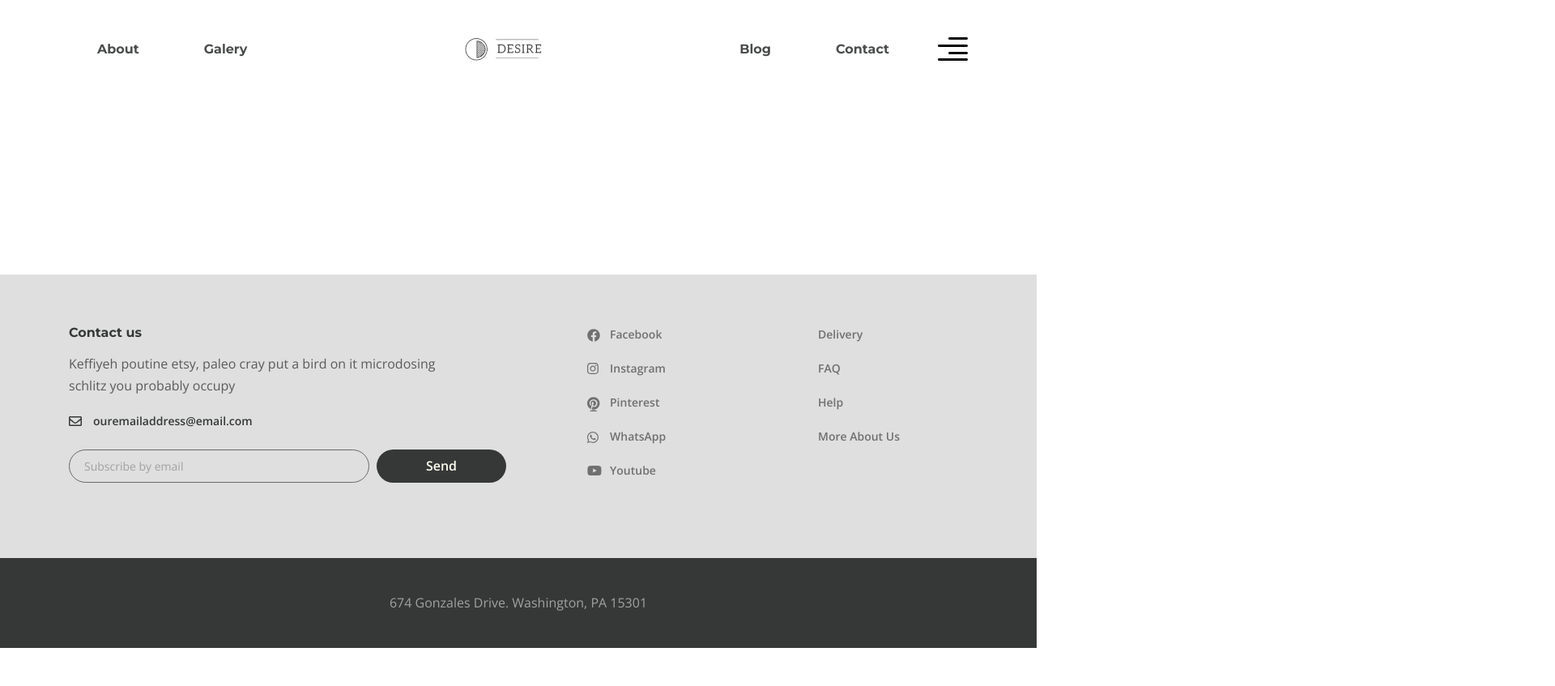
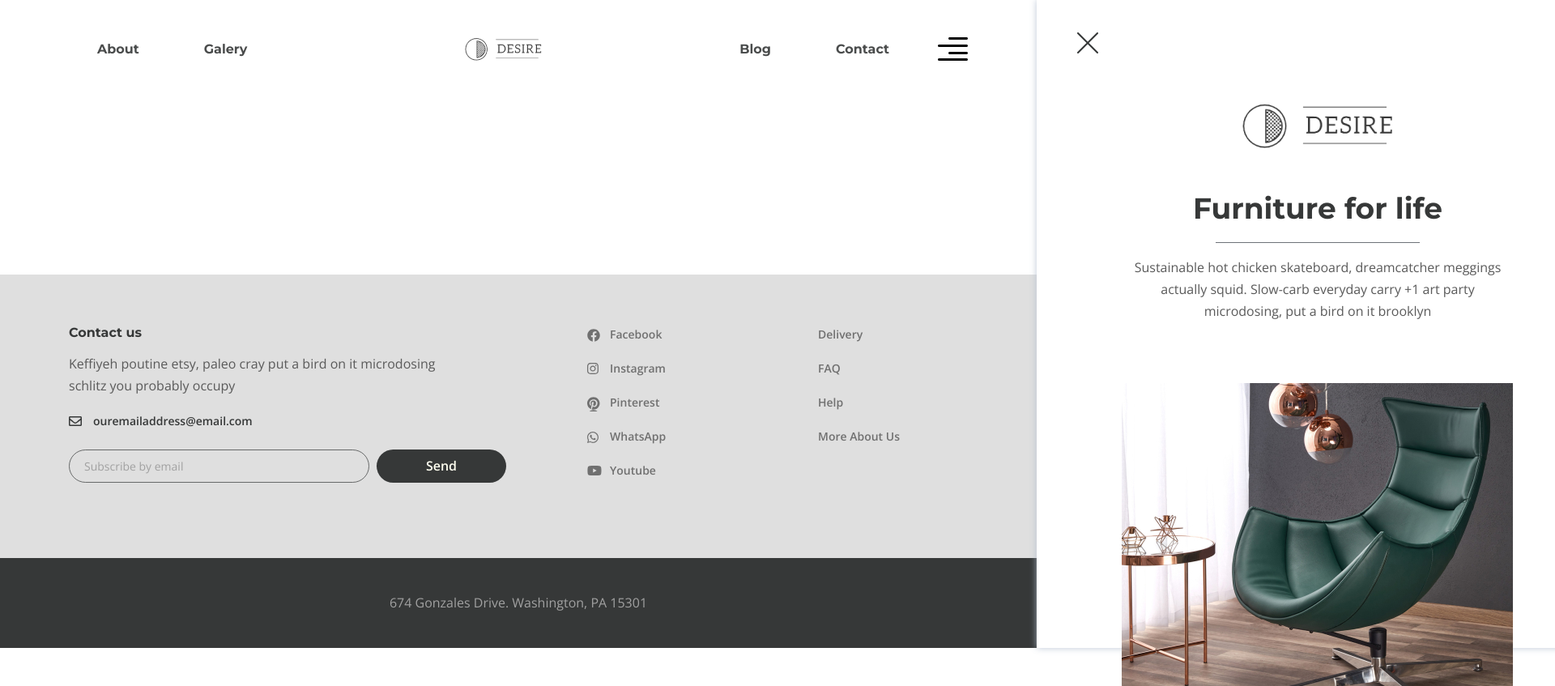
Before and after one commit to OksanaTishchenko/desire, a website: page app/index.html in a window 1280 px wide. Shown: the top 847 px of the page at 81% size, 1920 px wide, since content can reach past the window. Before the commit the page ends 800 px from the top, so only its background shows below. Drawn offline with nearby package versions, Linux system fonts and the light colour scheme; files that its build step writes are made by us from their sources.

Commit message:
add rightside-menu

```diff
--- a/app/index.html
+++ b/app/index.html
@@ -28,7 +28,7 @@
             </ul>
           </nav>
           <a href="#" class="logo">
-            <img src="images/logo.png" alt="Logo">
+            <img src="images/header/logo.png" alt="Logo">
           </a>
           <nav class="menu">
             <ul class="menu__list">
@@ -41,8 +41,23 @@
             </ul>
           </nav>
           <button class="header__btn">
-            <img src="images/icon_menu.svg" alt="menu">
+            <img src="images/header/icon_menu.svg" alt="menu">
           </button>
+          <div class="rightside-menu rightside-menu--close">
+            <button class="rightside-menu__close">
+              <img src="images/header/close.svg" alt="close">
+            </button>
+            <div class="rightside-menu__content">
+              <a class="rightside-menu__logo" href="">
+                <img src="images/header/logobig.png" alt="Logo">
+              </a>
+              <h4 class="rightside-menu__title">Furniture for life</h4>
+              <p class="rightside-menu__text">Sustainable hot chicken skateboard, dreamcatcher meggings actually squid.
+                Slow-carb everyday carry +1 art party microdosing, put a bird on it brooklyn</p>
+              <img class='rightside-menu__images' src="images/header/chair.jpg" alt="chair">
+            </div>
+
+          </div>
         </div>
       </div>
     </header>
--- a/app/js/main.js
+++ b/app/js/main.js
@@ -1,3 +1,10 @@
 $(function () {
 
+  $('.header__btn').on('click', function () {
+    console.log('hui')
+    $('.rightside-menu').removeClass('rightside-menu--close')
+  });
+  $('.rightside-menu__close').on('click', function () {
+    $('.rightside-menu').addClass('rightside-menu--close')
+  });
 })
--- a/app/scss/_global.scss
+++ b/app/scss/_global.scss
@@ -8,6 +8,7 @@ body {
 	font-size: 16px;
 	line-height: 27px;
 	color: $default;
+	overflow-x: hidden;
 }
 
 .wrapper {
--- a/app/scss/style.scss
+++ b/app/scss/style.scss
@@ -172,3 +172,65 @@
     padding: 42px 0;
   }
 }
+
+.rightside-menu {
+  position: absolute;
+  box-shadow: 0px 0px 8px rgba(178, 189, 208, 0.85);
+  transition: all 0.5s;
+  top: 0;
+  right: 0;
+  bottom: 0;
+  max-width: 694px;
+  width: 100%;
+  background-color: #fff;
+  padding-top: 40px;
+  //z-index: 2;
+  &.rightside-menu--close { //когда эти 2 класса вместе
+    transform: translateX(100%);
+  }
+  &__close {
+    background-color: transparent;
+    border: none;
+    padding: 0;
+    cursor: pointer;
+    margin-left: 50px;
+    margin-bottom: 60px;
+  }
+  &__content {
+    text-align: center;
+    max-width: 485px;
+    margin: 0 auto;
+  }
+  &__logo {
+    display: inline-block;
+    margin-bottom: 40px;
+  }
+  &__title {
+    color: $title;
+    @extend %title-font;
+    font-size: 36px;
+    line-height: 51px;
+    position: relative;
+    margin-bottom: 17px;
+    padding-bottom: 17px;
+    &::after {
+      content: '';
+      position: absolute;
+      bottom: 0;
+      left: 0;
+      right: 0;
+      max-width: 252px;
+      margin: 0 auto;
+      height: 1px;
+      background: #6D7278;
+
+
+    }
+  }
+  &__text {
+    margin-bottom: 75px;
+  }
+  &__images {
+    max-width: 485px;
+  }
+}
```
Also changed, not shown: app/css/style.min.css, app/images/header/chair.jpg (added), app/images/header/close.svg (added), app/images/header/icon_menu.svg (renamed from app/images/icon_menu.svg), app/images/header/logo.png (renamed from app/images/logo.png), app/images/header/logobig.png (added), app/js/main.min.js.
